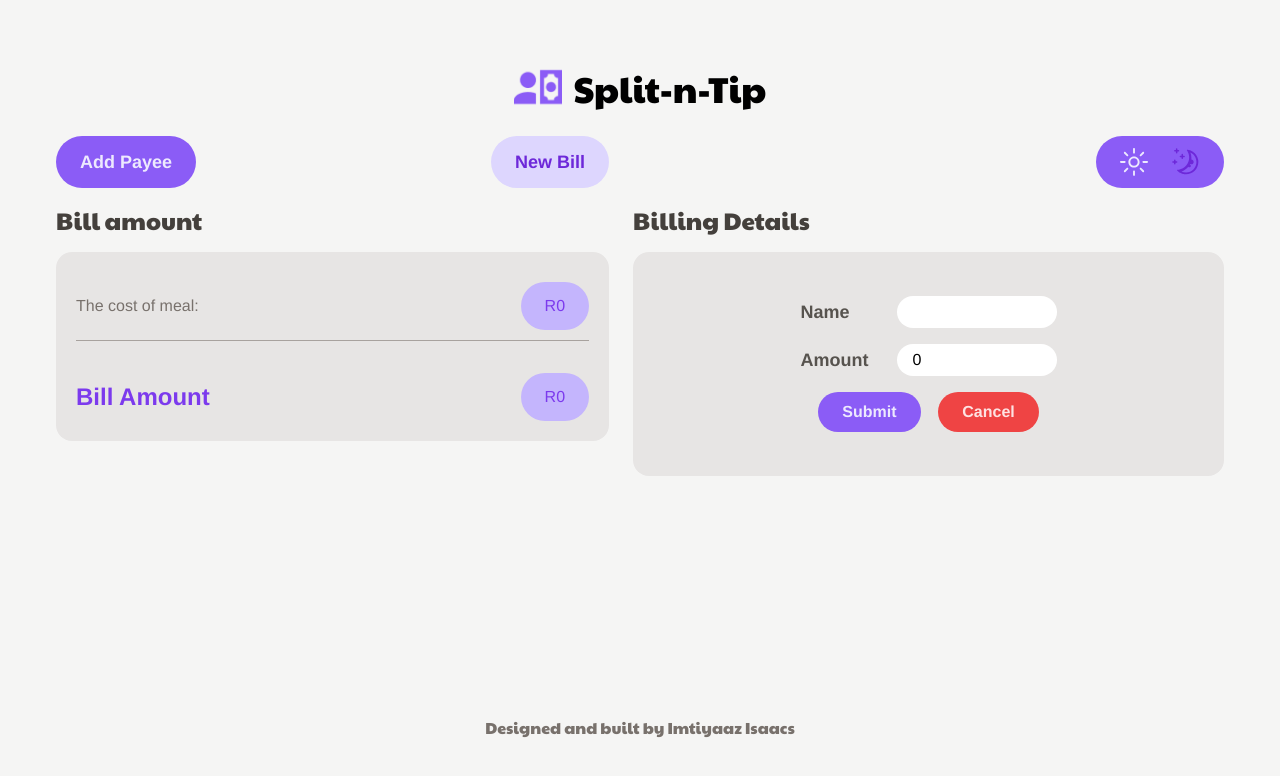
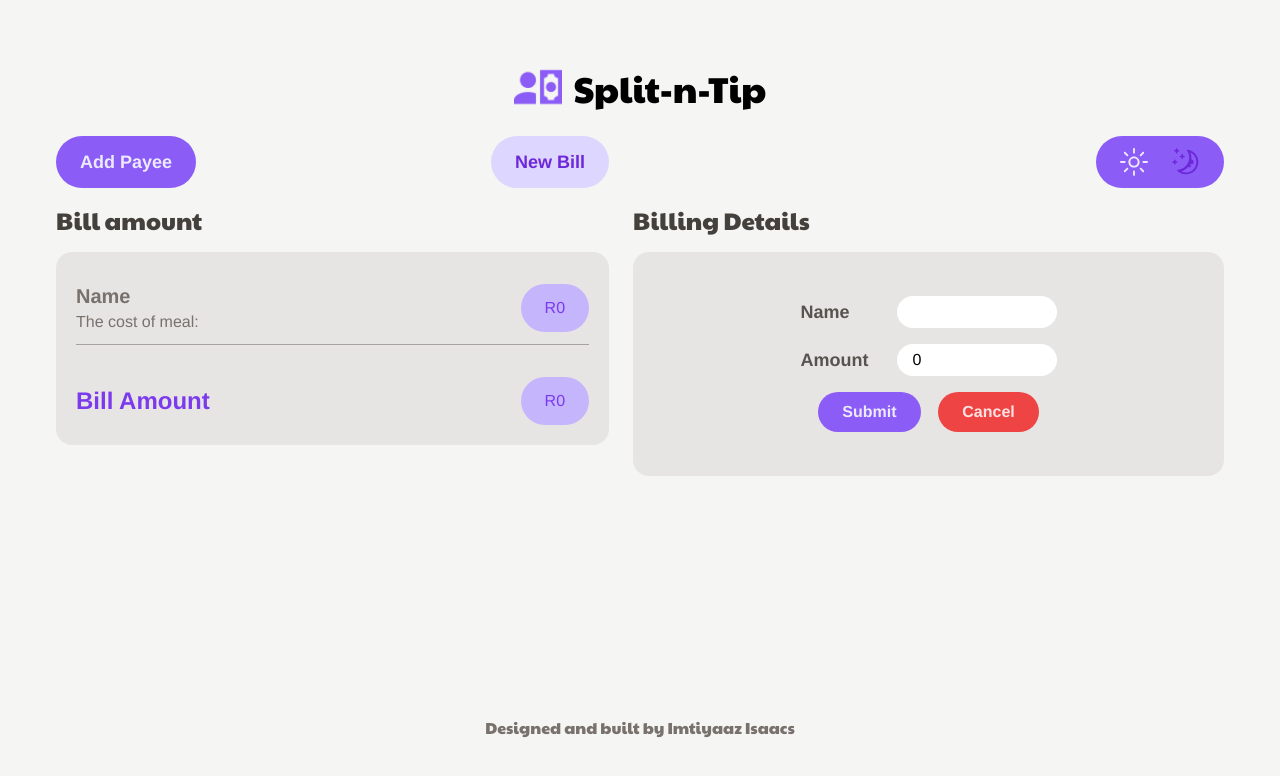
Before and after one commit to ImtiyaazDev/split-n-tip, a React (Vite) app: page / in a window 1280 px wide. Both pictures are taken after a click on the button "Add Payee". Shown: the top 776 px of the page. Built offline with nearby package versions, Linux system fonts and the light colour scheme; a web font is replaced by a local one.

Commit message:
feat: Add placeholder when there is no name

```diff
--- a/src/components/Friend.jsx
+++ b/src/components/Friend.jsx
@@ -1,3 +1,4 @@
+import Message from "./Message";
 import PriceTag from "./PriceTag";
 
 export default function Friend({ amount, name }) {
@@ -10,7 +11,11 @@ export default function Friend({ amount, name }) {
 		<li className="flex items-center justify-between border-b border-b-stone-400 py-2.5">
 			<div>
 				<p className="text-xl font-bold text-stone-700">
-					{capitaliseFirstLetter(name)}
+					{name === "" ? (
+						<Message message="Name" />
+					) : (
+						capitaliseFirstLetter(name)
+					)}
 				</p>
 				<p className="text-stone-500">The cost of meal:</p>
 			</div>
--- a/src/components/Message.jsx
+++ b/src/components/Message.jsx
@@ -1,3 +1,3 @@
-export default function Message({message}) {
-  return <p className="text-xl font-bold text-stone-500">{message}</p>
+export default function Message({ message }) {
+	return <p className="text-xl font-bold text-stone-500">{message}</p>;
 }
```
